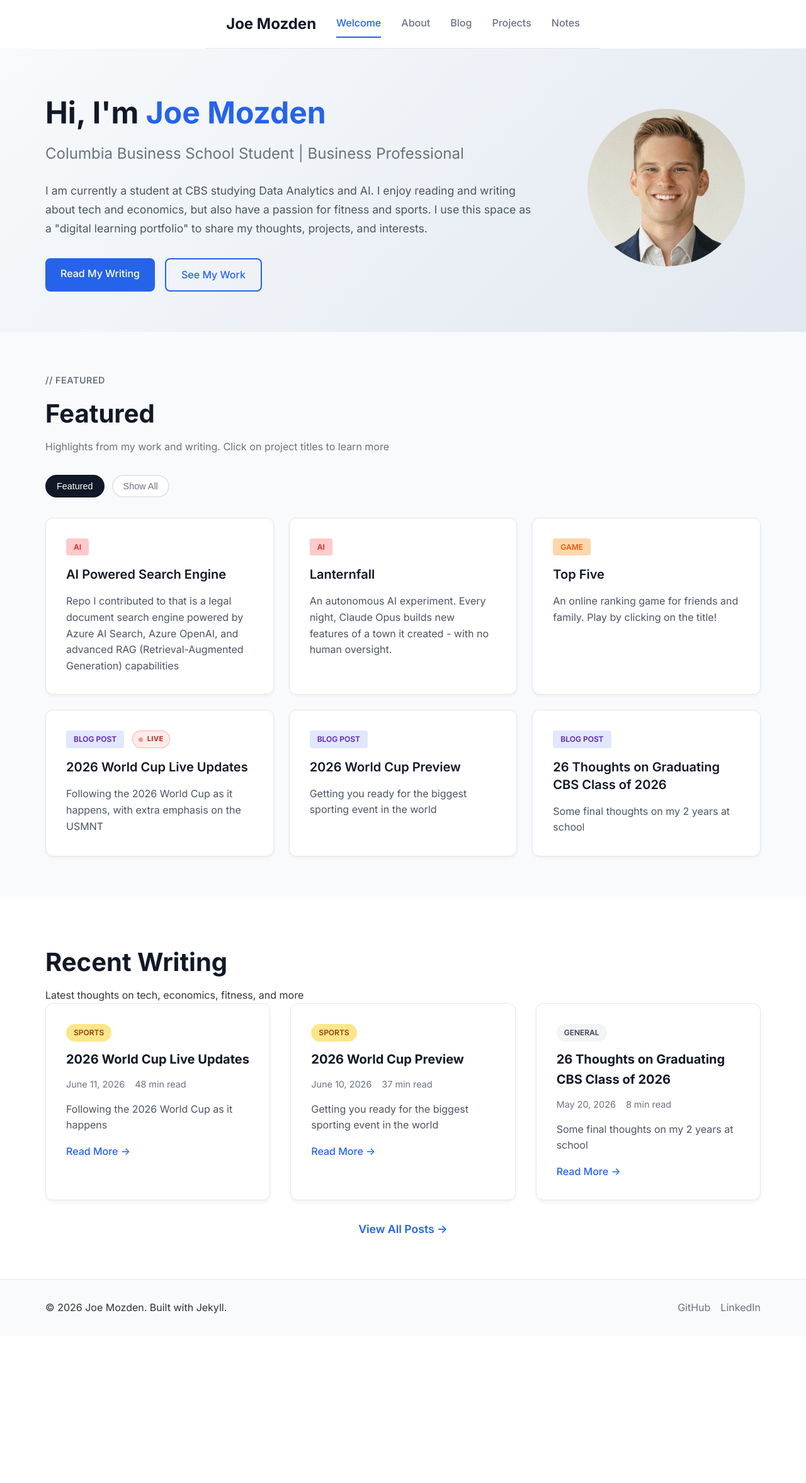
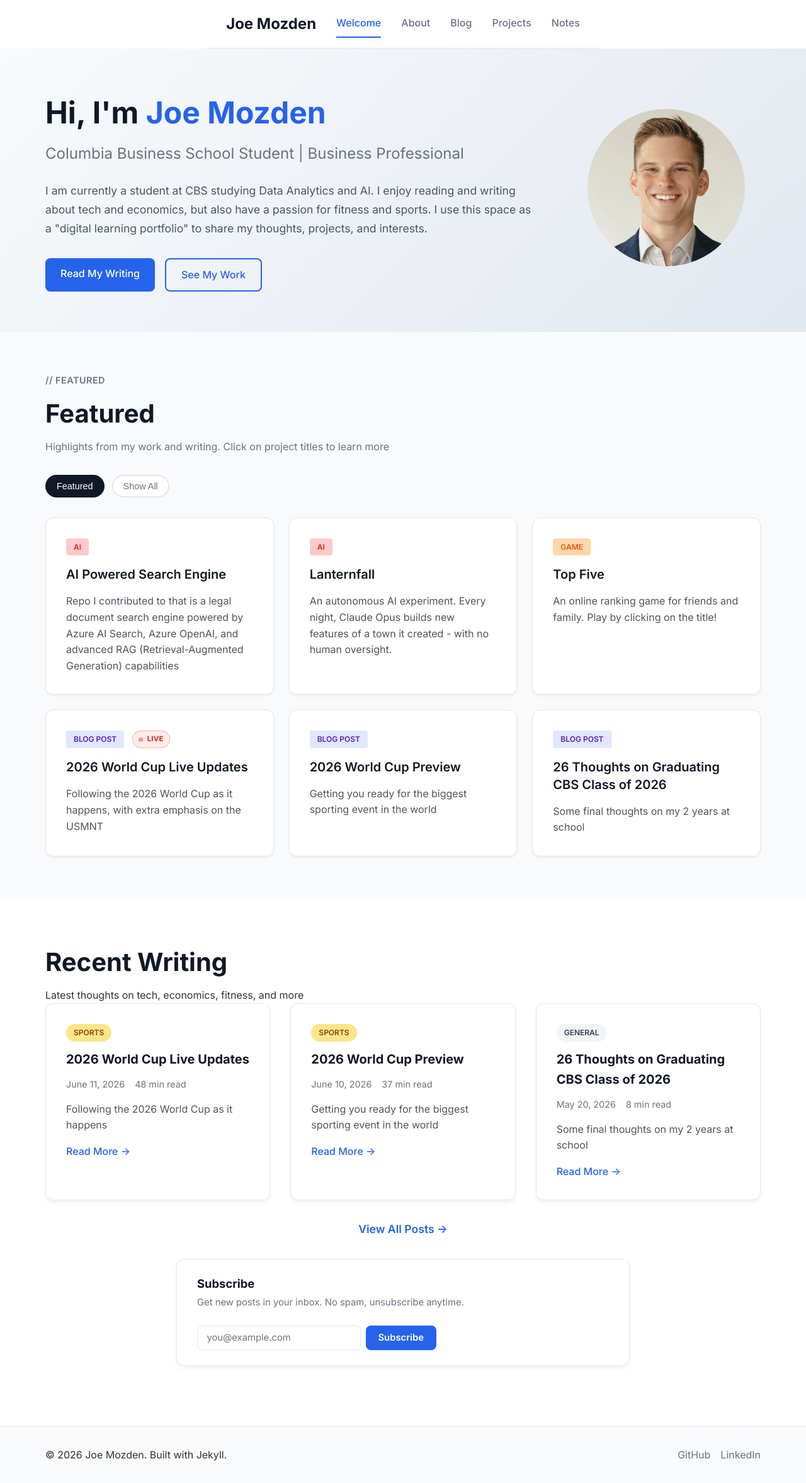
Before and after one commit to jmozden3/jmozden3.github.io, a Jekyll site: the page built from index.html, in a window 1280 px wide. Shown: the whole page at 63% size. Built offline with Jekyll 4.4.1, drawn with Linux system fonts in a browser that asks for light colours; the list of posts is cut into pages by our own code; before the commit the page ends 2121 px from its top, so only the background shows below that.

Commit message:
Add email subscriptions (Buttondown) and analytics (GoatCounter)
- Subscribe card (_includes/subscribe.html) on homepage + blog page,
  posting to Buttondown (free tier: subscriber storage, unsubscribes,
  deliverability)
- New notify-subscribers workflow: when a push ADDS a post to _posts/,
  wait for it to appear in live feed.xml, then email subscribers via
  the Buttondown API (BUTTONDOWN_API_KEY secret). Edits never trigger.
  Manual dispatch defaults to draft mode for safe testing.
- GoatCounter snippet in default layout (covers every page)
- Fix site url to joemozden.com (feed/SEO/email links were pointing at
  jmozden3.github.io)

Co-Authored-By: Claude Fable 5 <noreply@anthropic.com>

```diff
--- a/_config.yml
+++ b/_config.yml
@@ -4,7 +4,7 @@ email: jmozden3@gmail.com
 description: >-
   Personal website of Joe Mozden
 baseurl: "" # the subpath of your site, e.g. /blog
-url: "https://jmozden3.github.io" # the base hostname & protocol for your site
+url: "https://joemozden.com" # the base hostname & protocol for your site (must match CNAME — feed.xml and SEO links use this)
 
 # Social links
 github_username: jmozden3
--- /dev/null
+++ b/_includes/subscribe.html
@@ -0,0 +1,102 @@
+<div class="subscribe-card">
+    <div class="subscribe-text">
+        <h3>Subscribe</h3>
+        <p>Get new posts in your inbox. No spam, unsubscribe anytime.</p>
+    </div>
+    <form
+        action="https://buttondown.com/api/emails/embed-subscribe/joemozden"
+        method="post"
+        target="popupwindow"
+        onsubmit="window.open('https://buttondown.com/joemozden', 'popupwindow')"
+        class="subscribe-form"
+    >
+        <input type="email" name="email" id="bd-email" placeholder="you@example.com" required aria-label="Email address">
+        <input type="submit" value="Subscribe" class="subscribe-btn">
+    </form>
+</div>
+
+<style>
+.subscribe-card {
+    display: flex;
+    align-items: center;
+    justify-content: space-between;
+    gap: 1.5rem;
+    flex-wrap: wrap;
+    background: #ffffff;
+    border: 1px solid #e5e7eb;
+    border-radius: 0.75rem;
+    box-shadow: 0 4px 6px rgba(0, 0, 0, 0.05);
+    padding: 1.5rem 2rem;
+    margin: 2rem auto;
+    max-width: 720px;
+}
+
+.subscribe-text h3 {
+    font-size: 1.15rem;
+    font-weight: 700;
+    color: #111827;
+    margin: 0 0 0.25rem 0;
+}
+
+.subscribe-text p {
+    font-size: 0.925rem;
+    color: #6b7280;
+    margin: 0;
+}
+
+.subscribe-form {
+    display: flex;
+    gap: 0.5rem;
+    flex: 1;
+    min-width: 260px;
+    max-width: 380px;
+}
+
+.subscribe-form input[type="email"] {
+    flex: 1;
+    min-width: 0;
+    padding: 0.6rem 0.9rem;
+    font-family: inherit;
+    font-size: 0.925rem;
+    color: #111827;
+    border: 1px solid #e5e7eb;
+    border-radius: 0.5rem;
+    outline: none;
+    transition: border-color 0.2s ease;
+}
+
+.subscribe-form input[type="email"]:focus {
+    border-color: #2563eb;
+}
+
+.subscribe-btn {
+    padding: 0.6rem 1.25rem;
+    font-family: inherit;
+    font-size: 0.925rem;
+    font-weight: 600;
+    color: #ffffff;
+    background: #2563eb;
+    border: none;
+    border-radius: 0.5rem;
+    cursor: pointer;
+    transition: background 0.2s ease, transform 0.2s ease;
+}
+
+.subscribe-btn:hover {
+    background: #1d4ed8;
+    transform: translateY(-2px);
+}
+
+@media (max-width: 600px) {
+    .subscribe-card {
+        flex-direction: column;
+        align-items: stretch;
+        text-align: center;
+        padding: 1.5rem;
+    }
+
+    .subscribe-form {
+        max-width: none;
+    }
+}
+</style>
--- a/_layouts/default.html
+++ b/_layouts/default.html
@@ -70,5 +70,9 @@
 
     <!-- JavaScript -->
     <script src="{{ '/assets/js/main.js' | relative_url }}"></script>
+
+    <!-- Analytics (GoatCounter — ignores localhost, so local previews don't count) -->
+    <script data-goatcounter="https://joemozden.goatcounter.com/count"
+            async src="//gc.zgo.at/count.js"></script>
 </body>
 </html>
--- a/blog.html
+++ b/blog.html
@@ -8,6 +8,7 @@ permalink: /blog/
     <div class="section-content">
         <h1>Blog</h1>
         <p class="page-subtitle">Writing about tech, economics, and other interesting stuff</p>
+        {% include subscribe.html %}
     </div>
 </div>
 
--- a/index.html
+++ b/index.html
@@ -139,6 +139,8 @@ title: Welcome
         <div class="view-more">
             <a href="{{ '/blog' | relative_url }}" class="view-more-link">View All Posts →</a>
         </div>
+
+        {% include subscribe.html %}
     </div>
 </section>
 
```
Also changed, not shown: .github/scripts/notify-subscribers.mjs (added), .github/workflows/notify-subscribers.yml (added), README.md.
